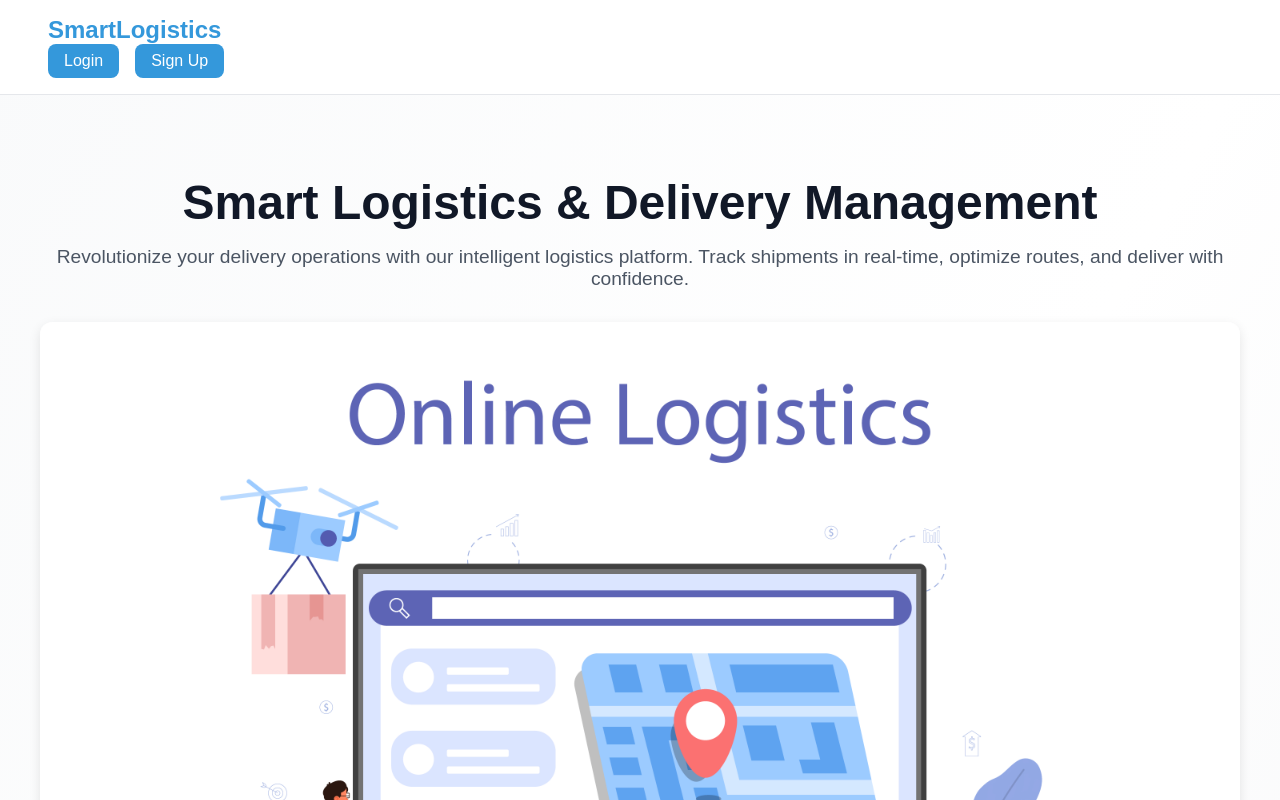
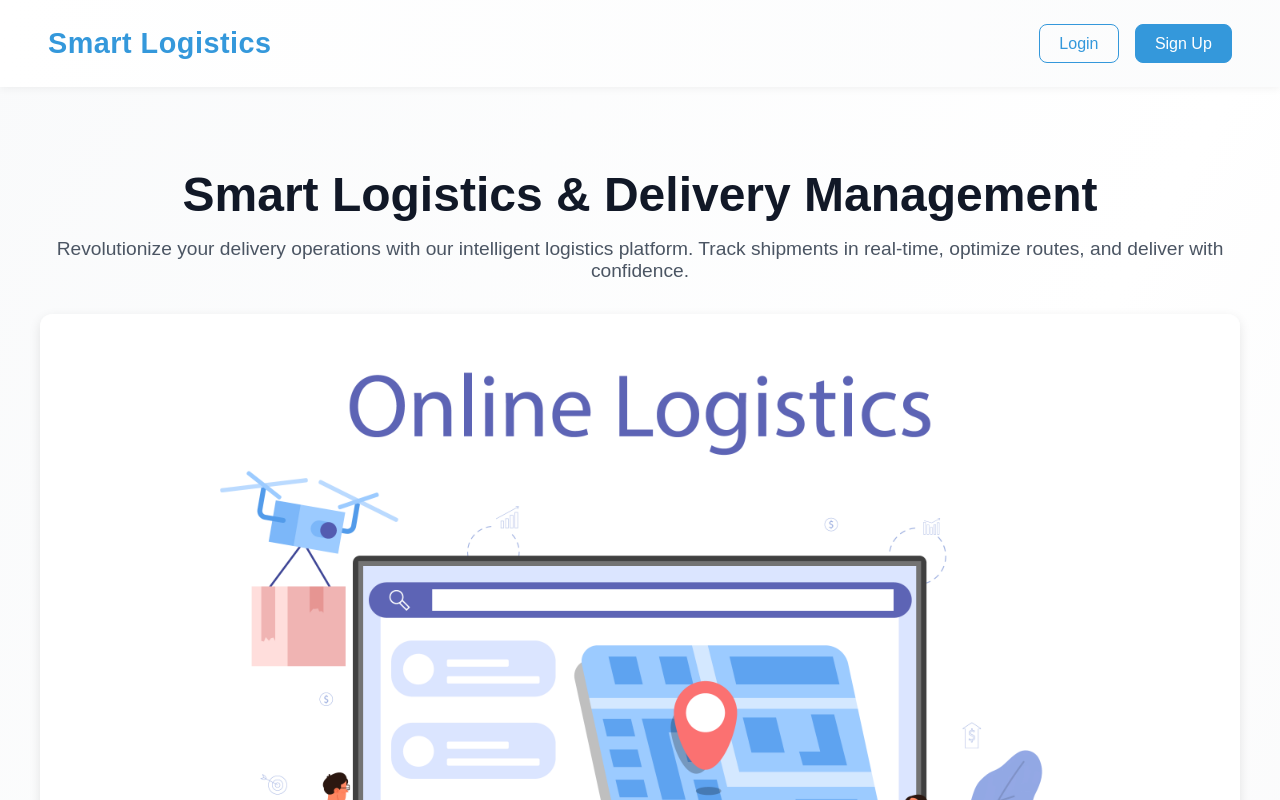
Before and after one commit to hasan-kal/Smart-Logistics-and-Delivery-Management-System, a React (Vite) app in the folder frontend/: page / in a window 1280 px wide. Shown: the top 800 px of the page. Built offline with nearby package versions, Linux system fonts and the light colour scheme.

Commit message:
updated landing page

```diff
--- a/frontend/src/pages/LandingPage.jsx
+++ b/frontend/src/pages/LandingPage.jsx
@@ -10,37 +10,22 @@ export default function LandingPage() {
   return (
     <div className="landing-container">
       {/* Navigation */}
-      <nav className="navbar">
-        <div>
-          <div>
-            <div>
-              <h1 className="navbar-title">
-                SmartLogistics
-              </h1>
+      <header className="landing-header">
+        <div className="header-left">
+          <h1 className="logo">Smart Logistics</h1>
         </div>
-            <div className="navbar-links">
+
+        <div className="header-right">
           {!user ? (
             <>
-                  <Link
-                    to="/login"
-                  >
-                    Login
-                  </Link>
-                  <Link
-                    to="/signup"
-                  >
-                    Sign Up
-                  </Link>
+              <Link to="/login" className="btn-header">Login</Link>
+              <Link to="/signup" className="btn-header signup-btn">Sign Up</Link>
             </>
           ) : (
-                <div>
-                  Welcome back, {user.name}!
-                </div>
+            <div>Welcome back, {user.name}!</div>
           )}
         </div>
-          </div>
-        </div>
-      </nav>
+      </header>
 
       {/* Hero Section */}
       <section className="hero">
--- a/frontend/src/styles/landingpage.css
+++ b/frontend/src/styles/landingpage.css
@@ -10,44 +10,115 @@
   font-family: Arial, Helvetica, sans-serif;
 }
 
-/* ---------- Navbar ---------- */
-.navbar {
+
+/* ---------- Animated Header ---------- */
+.landing-header {
   display: flex;
-  justify-content: flex-start;
+  justify-content: space-between;
   align-items: center;
-  padding: 1rem 3rem;
-  background: white;
-  border-bottom: 1px solid #e5e7eb;
+  padding: 1.5rem 3rem;
+  background: linear-gradient(90deg, #ffffff, #f9fafb, #ffffff);
+  background-size: 300% 300%;
+  animation: gradientShift 10s ease infinite;
+  box-shadow: 0 2px 8px rgba(0,0,0,0.05);
   position: sticky;
   top: 0;
   z-index: 1000;
+  opacity: 0;
+  transform: translateY(-20px);
+  animation: fadeSlideDown 1.2s ease forwards;
 }
 
-.navbar-title {
-  font-size: 1.5rem;
-  font-weight: 700;
-  color: var(--primary-color);
+/* Keyframes for header animation */
+@keyframes fadeSlideDown {
+  to {
+    opacity: 1;
+    transform: translateY(0);
+  }
 }
 
-.navbar-links {
-  margin-left: auto;  /* pushes links to the far right */
+@keyframes gradientShift {
+  0% { background-position: 0% 50%; }
+  50% { background-position: 100% 50%; }
+  100% { background-position: 0% 50%; }
+}
+
+/* Logo */
+.header-left .logo {
+  font-size: 1.8rem;
+  font-weight: 700;
+  color: var(--primary-color, #2563eb);
+  letter-spacing: 0.5px;
+  cursor: pointer;
+  transition: transform 0.3s ease, color 0.3s ease;
+}
+
+.header-left .logo:hover {
+  transform: scale(1.08);
+  color: #1e40af;
+}
+
+/* Right Buttons */
+.header-right {
   display: flex;
+  align-items: center;
   gap: 1rem;
 }
 
-.navbar-links a {
-  display: inline-block;
-  padding: 0.5rem 1rem;
+.btn-header {
+  text-decoration: none;
+  padding: 0.6rem 1.2rem;
   border-radius: 8px;
-  text-decoration: none;
   font-weight: 500;
+  border: 1px solid var(--primary-color, #2563eb);
+  color: var(--primary-color, #2563eb);
+  position: relative;
+  overflow: hidden;
   transition: all 0.3s ease;
-  background: var(--primary-color);
+}
+
+.btn-header:hover {
+  background: var(--primary-color, #2563eb);
+  color: white;
+  transform: translateY(-2px);
+  box-shadow: 0 4px 10px rgba(37,99,235,0.3);
+}
+
+/* Signup button special glow */
+.signup-btn {
+  background: var(--primary-color, #2563eb);
   color: white;
 }
 
-.navbar-links a:hover {
-  background: #2176bd;
+.signup-btn:hover {
+  background: #1e40af;
+}
+
+.signup-btn::after {
+  content: "";
+  position: absolute;
+  inset: 0;
+  background: radial-gradient(circle at center, rgba(255,255,255,0.3), transparent 70%);
+  opacity: 0;
+  transition: opacity 0.4s ease;
+}
+
+.signup-btn:hover::after {
+  opacity: 1;
+}
+
+/* Responsive header */
+@media (max-width: 700px) {
+  .landing-header {
+    flex-direction: column;
+    padding: 1rem 2rem;
+    gap: 1rem;
+  }
+
+  .header-right {
+    flex-wrap: wrap;
+    justify-content: center;
+  }
 }
 
 /* ---------- Hero Section ---------- */
```
Lines whose indentation alone changed are shown as unchanged.
